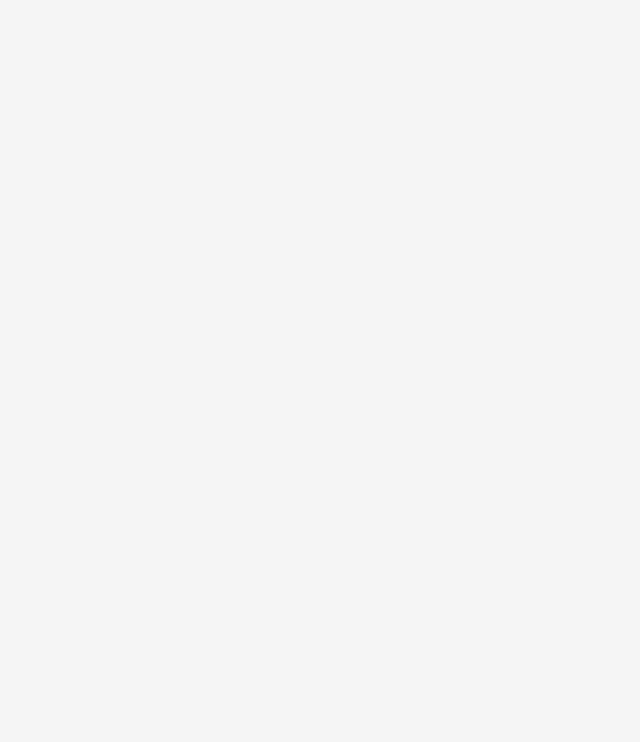
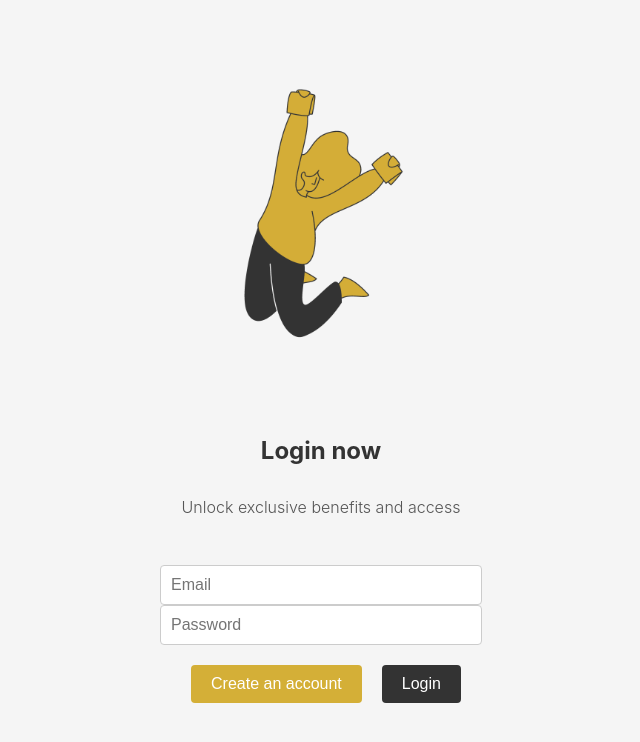
Before and after one commit to TedDoesTech/tripcast-frontend, a React (Create React App) app: page /login in a window 1280 px wide. Before the commit this address had no page. Shown: the top 742 px of the page, without its empty margins (319-959 px from the left). Built offline with nearby package versions, Linux system fonts and the light colour scheme.

Commit message:
added Login handling,redirect to home,signup/login

```diff
--- a/src/components/App.js
+++ b/src/components/App.js
@@ -7,6 +7,7 @@ import BottomNavbar from "./BottomNavBar.js";
 import Podcast from "./Podcast.js";
 import Settings from "./settingsPage";
 import Onboarding from "./onboarding";
+import Login from "./Login";
 
 function App() {
   const [isLoggedIn, setIsLoggedIn] = useState(false);
@@ -15,10 +16,14 @@ function App() {
       <div className="app">
         <Routes>
           <Route
-            path="/onboarding"
+            path="/"
             element={<Onboarding setIsLoggedIn={setIsLoggedIn} />}
           />
-          <Route path="/" element={<StartPage />} />
+          <Route
+            path="/login"
+            element={<Login setIsLoggedIn={setIsLoggedIn} />}
+          />
+          <Route path="/home" element={<StartPage />} />
           <Route path="/podcastResult" element={<PodcastPage />} />
           <Route path="/podcasts" element={<Podcast />} />
           <Route path="/settings" element={<Settings />} />
--- a/src/components/BottomNavBar.js
+++ b/src/components/BottomNavBar.js
@@ -7,7 +7,11 @@ import { faHome, faHeadphones } from "@fortawesome/free-solid-svg-icons";
 const BottomNavbar = () => {
   return (
     <nav className="bottom-navbar">
-      <NavLink to="/" className="nav-item" activeclassname="nav-item-active">
+      <NavLink
+        to="/home"
+        className="nav-item"
+        activeclassname="nav-item-active"
+      >
         <FontAwesomeIcon icon={faHome} />
       </NavLink>
       <NavLink
--- /dev/null
+++ b/src/components/Login.js
@@ -0,0 +1,79 @@
+import React, { useState } from "react";
+import { auth } from "../config/firebaseConfig";
+import { signInWithEmailAndPassword } from "firebase/auth";
+import signup from "../assets/signup.png";
+import "../styles/onboarding.css";
+import { useNavigate } from "react-router-dom";
+import PropTypes from "prop-types";
+
+const Login = ({ setIsLoggedIn }) => {
+  const [email, setEmail] = useState("");
+  const [password, setPassword] = useState("");
+  const navigate = useNavigate();
+  const images = {
+    image: signup,
+    heading: "Login now",
+    text: "Unlock exclusive benefits and access",
+  };
+  const handleLogin = () => {
+    signInWithEmailAndPassword(auth, email, password)
+      .then((userCredential) => {
+        const user = userCredential.user;
+        navigate("/home");
+        console.log(user, " Logged in successfully");
+        setIsLoggedIn(true);
+      })
+      .catch((error) => {
+        console.log("Error logging in: ", error);
+      });
+  };
+  const navigateToOnboarding = () => {
+    navigate("/onboarding");
+  };
+  return (
+    <div className="onboarding-container">
+      {
+        <div className="onboarding-step">
+          <img src={images.image} alt={`Login image`} />
+          <h1 className="onboarding-heading">{images.heading}</h1>
+          <p className="onboarding-text">{images.text}</p>
+          {
+            <div className="signup-form">
+              <input
+                type="email"
+                placeholder="Email"
+                value={email}
+                onChange={(e) => setEmail(e.target.value)}
+              />
+              <input
+                type="password"
+                placeholder="Password"
+                value={password}
+                onChange={(e) => setPassword(e.target.value)}
+              />
+            </div>
+          }
+        </div>
+      }
+      <div className="onboarding-navigation">
+        {
+          <div>
+            <button
+              className="onboarding-nav-button"
+              onClick={navigateToOnboarding}
+            >
+              Create an account
+            </button>
+            <button className="login-button" onClick={handleLogin}>
+              Login
+            </button>
+          </div>
+        }
+      </div>
+    </div>
+  );
+};
+Login.propTypes = {
+  setIsLoggedIn: PropTypes.func.isRequired,
+};
+export default Login;
--- a/src/components/onboarding.js
+++ b/src/components/onboarding.js
@@ -1,9 +1,6 @@
 import React, { useState } from "react";
 import { auth } from "../config/firebaseConfig";
-import {
-  createUserWithEmailAndPassword,
-  signInWithEmailAndPassword,
-} from "firebase/auth";
+import { createUserWithEmailAndPassword } from "firebase/auth";
 import SwipeableViews from "react-swipeable-views";
 import car from "../assets/car.png";
 import signup from "../assets/signup.png";
@@ -33,25 +30,12 @@ const Onboarding = ({ setIsLoggedIn }) => {
       .then((userCredential) => {
         const user = userCredential.user;
         console.log(user, " signed up successfully");
+        navigate("/home");
       })
       .catch((error) => {
         console.error("Error signing up: ", error);
       });
   };
-
-  const handleLogin = () => {
-    signInWithEmailAndPassword(auth, email, password)
-      .then((userCredential) => {
-        const user = userCredential.user;
-        navigate("/");
-        console.log(user, " Logged in successfully");
-        setIsLoggedIn(true);
-      })
-      .catch((error) => {
-        console.log("Error logging in: ", error);
-      });
-  };
-
   const images = [
     {
       image: car,
@@ -69,7 +53,9 @@ const Onboarding = ({ setIsLoggedIn }) => {
       text: "Unlock exclusive benefits and access",
     },
   ];
-
+  const navigateToLogin = () => {
+    navigate("/login");
+  };
   return (
     <div className="onboarding-container">
       <SwipeableViews
@@ -92,10 +78,15 @@ const Onboarding = ({ setIsLoggedIn }) => {
                   onChange={(e) => setEmail(e.target.value)}
                 />
                 <input
-                  type="Password"
+                  type="password"
                   placeholder="Password"
                   value={password}
                   onChange={(e) => setPassword(e.target.value)}
+                />
+                <input
+                  type="password"
+                  placeholder="Confirm Password"
+                  value={null}
                 />
               </div>
             )}
@@ -109,7 +100,7 @@ const Onboarding = ({ setIsLoggedIn }) => {
             <button className="onboarding-nav-button" onClick={handleSignUp}>
               Create an account
             </button>
-            <button className="login-button" onClick={handleLogin}>
+            <button className="login-button" onClick={navigateToLogin}>
               Login
             </button>
           </div>
```
